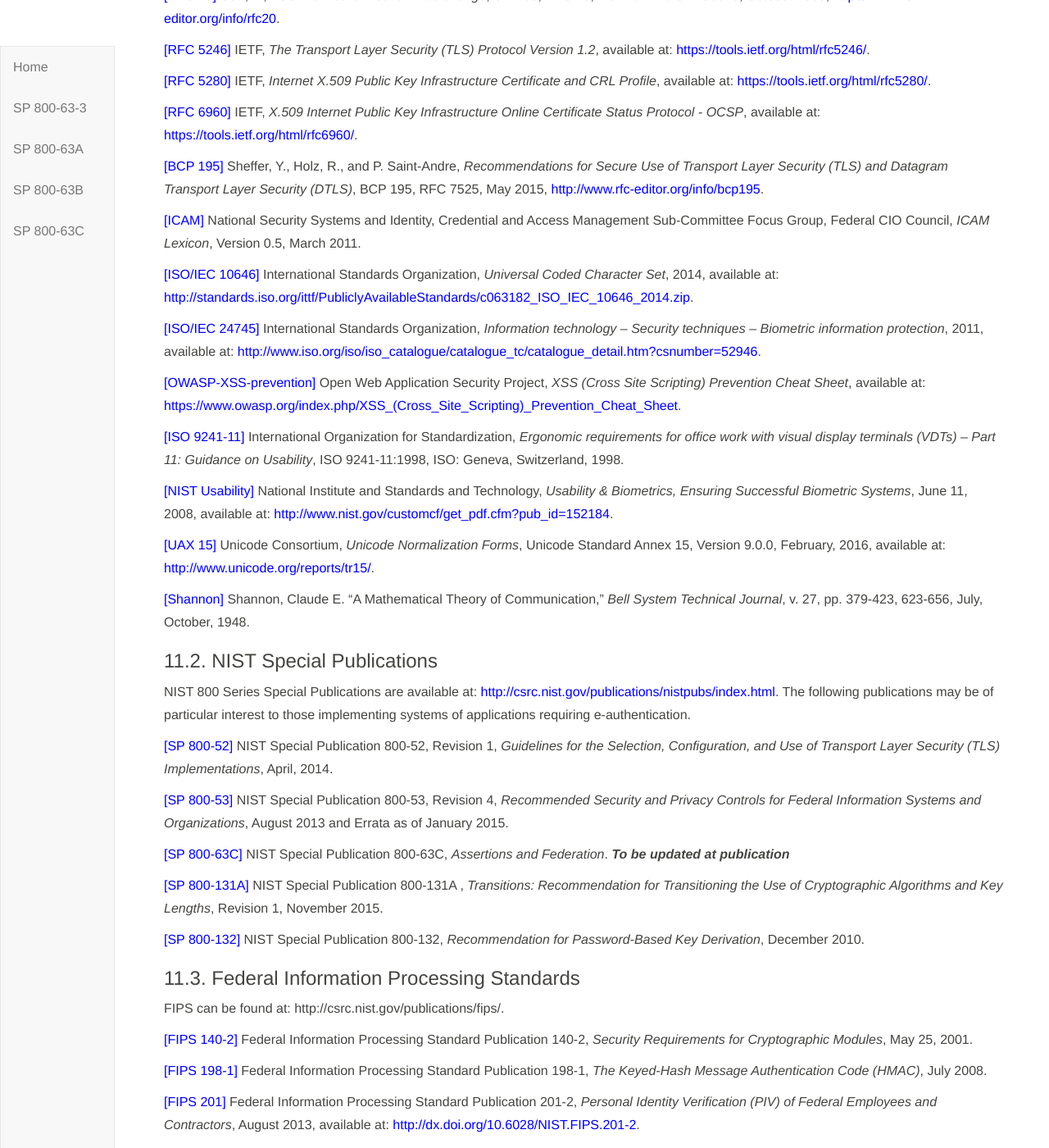
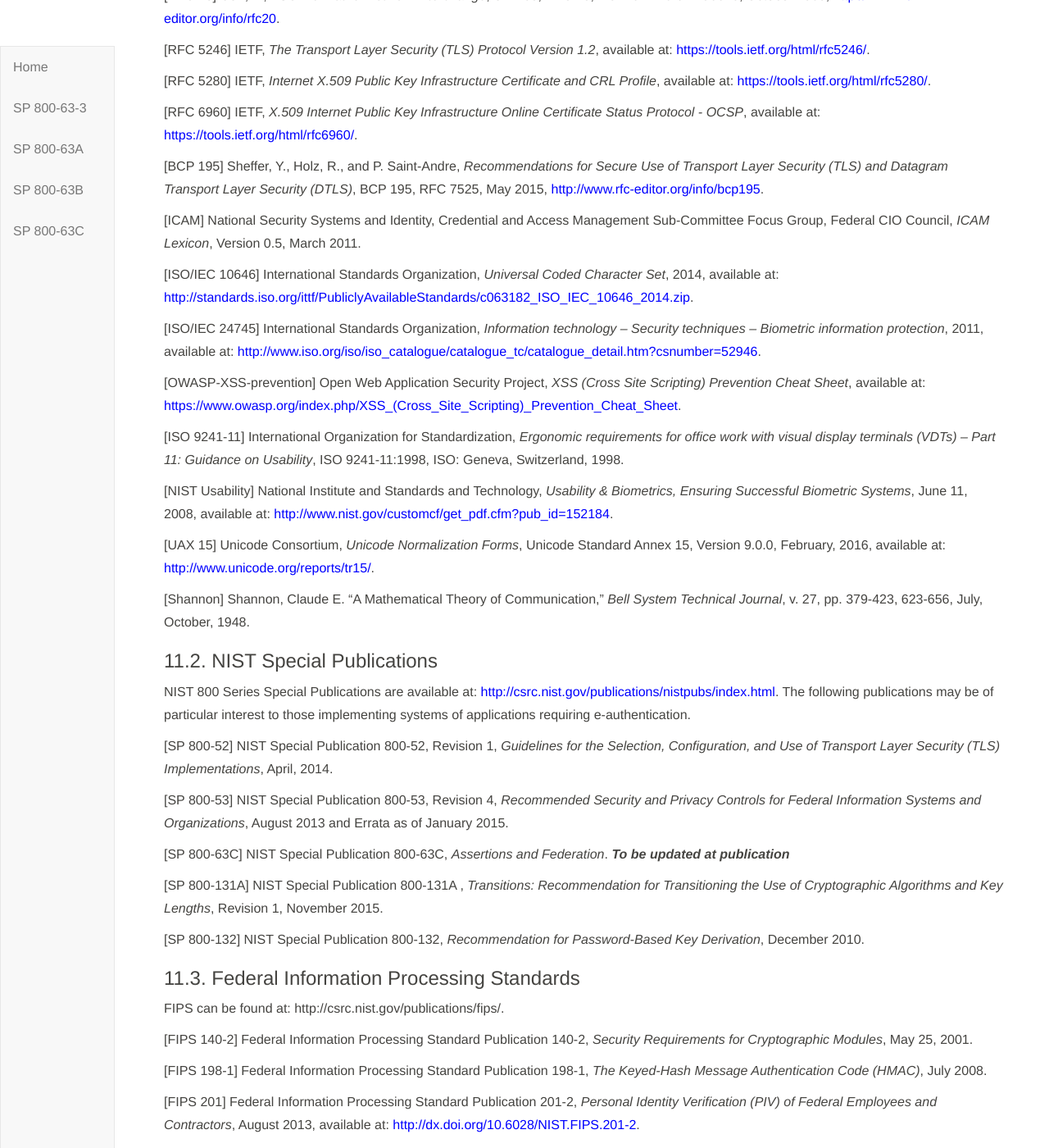
Before and after one commit to usnistgov/800-63-3, a Jekyll site: the page built from sp800-63b/references.md, in a window 1280 px wide and 1400 px high, scrolled down 392 px. Shown: the whole window at 82% size. Built offline with Jekyll 4.4.1, drawn with Linux system fonts in a browser that asks for light colours; our own code applies the rules of GitHub Pages for plain Markdown files; some of the changed text lies outside the part shown.

Commit message:
Removed highlighting from 63B references

```diff
--- a/sp800-63b/references.md
+++ b/sp800-63b/references.md
@@ -8,62 +8,62 @@
 
 ### 11.1. General References
 
-<a name="M-03-22">[OMB M-03-22]</a> OMB Memorandum M-03-22, *OMB Guidance for Implementing the Privacy Provisions of the E-Government Act of 2002*, September 26, 2003, available at: <http://www.whitehouse.gov/omb/memoranda/m03-22.html>.
+<a name="M-03-22"></a>[OMB M-03-22] OMB Memorandum M-03-22, *OMB Guidance for Implementing the Privacy Provisions of the E-Government Act of 2002*, September 26, 2003, available at: <http://www.whitehouse.gov/omb/memoranda/m03-22.html>.
 
-<a name="M-04-04">[M-04-04]</a> OMB Memorandum M-04-04, E-Authentication Guidance for Federal Agencies, December 16, 2003, available at: <https://www.whitehouse.gov/sites/default/files/omb/memoranda/fy04/m04-04.pdf>.
+<a name="M-04-04"></a>[M-04-04] OMB Memorandum M-04-04, E-Authentication Guidance for Federal Agencies, December 16, 2003, available at: <https://www.whitehouse.gov/sites/default/files/omb/memoranda/fy04/m04-04.pdf>.
 
-<a name="RFC20">[RFC 20]</a> Cerf, V., *ASCII format for network interchange*, STD 80, RFC 20, DOI 10.17487/RFC0020, October 1969, <http://www.rfc-editor.org/info/rfc20>.
+<a name="RFC20"></a>[RFC 20] Cerf, V., *ASCII format for network interchange*, STD 80, RFC 20, DOI 10.17487/RFC0020, October 1969, <http://www.rfc-editor.org/info/rfc20>.
 
-<a name="RFC5246">[RFC 5246]</a> IETF, *The Transport Layer Security (TLS) Protocol Version 1.2*, available at: <https://tools.ietf.org/html/rfc5246/>.
+<a name="RFC5246"></a>[RFC 5246] IETF, *The Transport Layer Security (TLS) Protocol Version 1.2*, available at: <https://tools.ietf.org/html/rfc5246/>.
 
-<a name="RFC5280">[RFC 5280]</a> IETF, *Internet X.509 Public Key Infrastructure Certificate and CRL Profile*, available at: <https://tools.ietf.org/html/rfc5280/>.
+<a name="RFC5280"></a>[RFC 5280] IETF, *Internet X.509 Public Key Infrastructure Certificate and CRL Profile*, available at: <https://tools.ietf.org/html/rfc5280/>.
 
-<a name="RFC6960">[RFC 6960]</a> IETF, *X.509 Internet Public Key Infrastructure Online Certificate Status Protocol - OCSP*, available at: <https://tools.ietf.org/html/rfc6960/>.
+<a name="RFC6960"></a>[RFC 6960] IETF, *X.509 Internet Public Key Infrastructure Online Certificate Status Protocol - OCSP*, available at: <https://tools.ietf.org/html/rfc6960/>.
 
-<a name="bcp195">[BCP 195]</a> Sheffer, Y., Holz, R., and P. Saint-Andre, *Recommendations for Secure Use of Transport Layer Security (TLS) and Datagram Transport Layer Security (DTLS)*, BCP 195, RFC 7525, May 2015, <http://www.rfc-editor.org/info/bcp195>.
+<a name="bcp195"></a>[BCP 195] Sheffer, Y., Holz, R., and P. Saint-Andre, *Recommendations for Secure Use of Transport Layer Security (TLS) and Datagram Transport Layer Security (DTLS)*, BCP 195, RFC 7525, May 2015, <http://www.rfc-editor.org/info/bcp195>.
 
-<a name="ICAM">[ICAM]</a> National Security Systems and Identity, Credential and Access Management Sub-Committee Focus Group, Federal CIO Council, *ICAM Lexicon*, Version 0.5, March 2011.
+<a name="ICAM"></a>[ICAM] National Security Systems and Identity, Credential and Access Management Sub-Committee Focus Group, Federal CIO Council, *ICAM Lexicon*, Version 0.5, March 2011.
 
-<a name="ISOIEC10646">[ISO/IEC 10646]</a> International Standards Organization, *Universal Coded Character Set*, 2014, available at: <http://standards.iso.org/ittf/PubliclyAvailableStandards/c063182_ISO_IEC_10646_2014.zip>.
+<a name="ISOIEC10646"></a>[ISO/IEC 10646] International Standards Organization, *Universal Coded Character Set*, 2014, available at: <http://standards.iso.org/ittf/PubliclyAvailableStandards/c063182_ISO_IEC_10646_2014.zip>.
 
-<a name="ISO24745">[ISO/IEC 24745]</a> International Standards Organization, *Information technology -- Security techniques -- Biometric information protection*, 2011, available at: <http://www.iso.org/iso/iso_catalogue/catalogue_tc/catalogue_detail.htm?csnumber=52946>.
+<a name="ISO24745"></a>[ISO/IEC 24745] International Standards Organization, *Information technology -- Security techniques -- Biometric information protection*, 2011, available at: <http://www.iso.org/iso/iso_catalogue/catalogue_tc/catalogue_detail.htm?csnumber=52946>.
 
-<a name="OWASP-XSS-prevention">[OWASP-XSS-prevention]</a> Open Web Application Security Project, *XSS (Cross Site Scripting) Prevention Cheat Sheet*, available at: <https://www.owasp.org/index.php/XSS_(Cross_Site_Scripting)_Prevention_Cheat_Sheet>.
+<a name="OWASP-XSS-prevention"></a>[OWASP-XSS-prevention] Open Web Application Security Project, *XSS (Cross Site Scripting) Prevention Cheat Sheet*, available at: <https://www.owasp.org/index.php/XSS_(Cross_Site_Scripting)_Prevention_Cheat_Sheet>.
 
-<a name="ISO9241-11">[ISO 9241-11]</a> International Organization for Standardization, *Ergonomic requirements for office work with visual display terminals (VDTs) – Part 11: Guidance on Usability*, ISO 9241-11:1998, ISO: Geneva, Switzerland, 1998.
+<a name="ISO9241-11"></a>[ISO 9241-11] International Organization for Standardization, *Ergonomic requirements for office work with visual display terminals (VDTs) – Part 11: Guidance on Usability*, ISO 9241-11:1998, ISO: Geneva, Switzerland, 1998.
 
-<a name="use-and-bio">[NIST Usability]</a> National Institute and Standards and Technology, *Usability & Biometrics, Ensuring Successful Biometric Systems*, June 11, 2008, available at: <http://www.nist.gov/customcf/get_pdf.cfm?pub_id=152184>.
+<a name="use-and-bio"></a>[NIST Usability] National Institute and Standards and Technology, *Usability & Biometrics, Ensuring Successful Biometric Systems*, June 11, 2008, available at: <http://www.nist.gov/customcf/get_pdf.cfm?pub_id=152184>.
 
-<a name="UAX15">[UAX 15]</a> Unicode Consortium, *Unicode Normalization Forms*, Unicode Standard Annex 15, Version 9.0.0, February, 2016, available at: <http://www.unicode.org/reports/tr15/>.
+<a name="UAX15"></a>[UAX 15] Unicode Consortium, *Unicode Normalization Forms*, Unicode Standard Annex 15, Version 9.0.0, February, 2016, available at: <http://www.unicode.org/reports/tr15/>.
 
-<a name="shannon">[Shannon]</a> Shannon, Claude E. "A Mathematical Theory of Communication," *Bell System Technical Journal*, v. 27, pp. 379-423, 623-656, July, October, 1948.
+<a name="shannon"></a>[Shannon] Shannon, Claude E. "A Mathematical Theory of Communication," *Bell System Technical Journal*, v. 27, pp. 379-423, 623-656, July, October, 1948.
 
 ### 11.2. NIST Special Publications
 
 NIST 800 Series Special Publications are available at: <http://csrc.nist.gov/publications/nistpubs/index.html>. The following publications may be of particular interest to those implementing systems of applications requiring e-authentication.
 
-<a name="SP800-52">[SP 800-52]</a> NIST Special Publication 800-52, Revision 1, *Guidelines for the Selection, Configuration, and Use of Transport Layer Security (TLS) Implementations*, April, 2014.
+<a name="SP800-52"></a>[SP 800-52] NIST Special Publication 800-52, Revision 1, *Guidelines for the Selection, Configuration, and Use of Transport Layer Security (TLS) Implementations*, April, 2014.
 
-<a name="SP800-53">[SP 800-53]</a> NIST Special Publication 800-53, Revision 4, *Recommended Security and Privacy Controls for Federal Information Systems and Organizations*, August 2013 and Errata as of January 2015.
+<a name="SP800-53"></a>[SP 800-53] NIST Special Publication 800-53, Revision 4, *Recommended Security and Privacy Controls for Federal Information Systems and Organizations*, August 2013 and Errata as of January 2015.
 
-<a name="SP800-63C">[SP 800-63C]</a> NIST Special Publication 800-63C, *Assertions and Federation*. ***To be updated at publication***
+<a name="SP800-63C"></a>[SP 800-63C] NIST Special Publication 800-63C, *Assertions and Federation*. ***To be updated at publication***
 
-<a name="SP800-131A">[SP 800-131A]</a> NIST Special Publication 800-131A , *Transitions: Recommendation for Transitioning the Use of Cryptographic Algorithms and Key Lengths*, Revision 1, November 2015.
+<a name="SP800-131A"></a>[SP 800-131A] NIST Special Publication 800-131A , *Transitions: Recommendation for Transitioning the Use of Cryptographic Algorithms and Key Lengths*, Revision 1, November 2015.
 
-<a name="SP800-132">[SP 800-132]</a> NIST Special Publication 800-132, *Recommendation for Password-Based Key Derivation*, December 2010.
+<a name="SP800-132"></a>[SP 800-132] NIST Special Publication 800-132, *Recommendation for Password-Based Key Derivation*, December 2010.
 
 ### 11.3. Federal Information Processing Standards
 
 FIPS can be found at: http://csrc.nist.gov/publications/fips/.
 
-<a name="FIPS140-2">[FIPS 140-2]</a> Federal Information Processing Standard Publication 140-2, *Security Requirements for Cryptographic Modules*, May 25, 2001.
+<a name="FIPS140-2"></a>[FIPS 140-2] Federal Information Processing Standard Publication 140-2, *Security Requirements for Cryptographic Modules*, May 25, 2001.
 
-<a name="FIPS198-1">[FIPS 198-1]</a> Federal Information Processing Standard Publication 198-1, *The Keyed-Hash Message Authentication Code (HMAC)*, July 2008.
+<a name="FIPS198-1"></a>[FIPS 198-1] Federal Information Processing Standard Publication 198-1, *The Keyed-Hash Message Authentication Code (HMAC)*, July 2008.
 
-<a name="FIPS201">[FIPS 201]</a> Federal Information Processing Standard Publication 201-2, *Personal Identity Verification (PIV) of Federal Employees and Contractors*, August 2013, available at: <http://dx.doi.org/10.6028/NIST.FIPS.201-2>.
+<a name="FIPS201"></a>[FIPS 201] Federal Information Processing Standard Publication 201-2, *Personal Identity Verification (PIV) of Federal Employees and Contractors*, August 2013, available at: <http://dx.doi.org/10.6028/NIST.FIPS.201-2>.
 
 ### 11.4. Legislation
 
-<a name="PrivacyAct">[Privacy Act]</a> *Privacy Act of 1974* (P.L. 93-579), December 1974, available at: <http://www.justice.gov/opcl/privacy-act-1974>.
+<a name="PrivacyAct"></a>[Privacy Act] *Privacy Act of 1974* (P.L. 93-579), December 1974, available at: <http://www.justice.gov/opcl/privacy-act-1974>.
 
-<a name="E-Gov">[E-Gov]</a> *E-Government Act* \[includes FISMA] (P.L. 107-347), December 2002, available at: <http://www.gpo.gov/fdsys/pkg/PLAW-107publ347/pdf/PLAW-107publ347.pdf>.
+<a name="E-Gov"></a>[E-Gov] *E-Government Act* \[includes FISMA] (P.L. 107-347), December 2002, available at: <http://www.gpo.gov/fdsys/pkg/PLAW-107publ347/pdf/PLAW-107publ347.pdf>.
```
